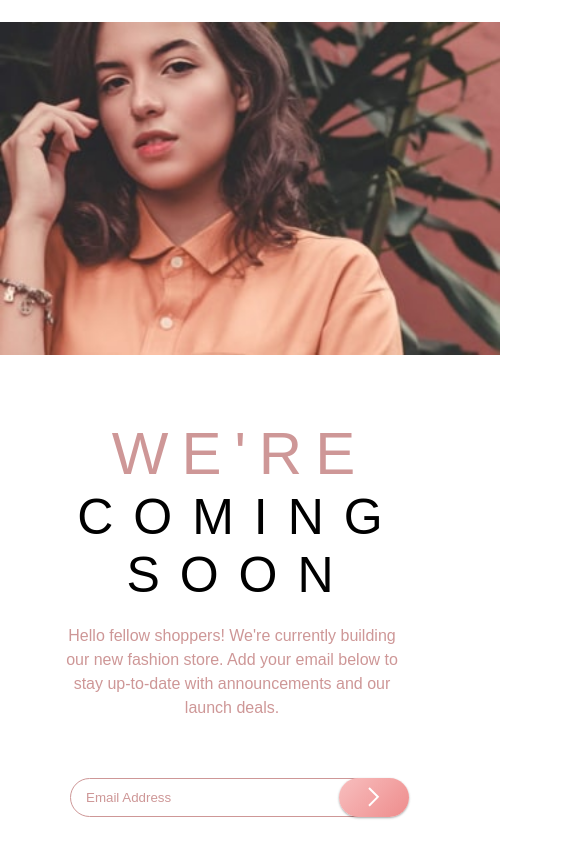
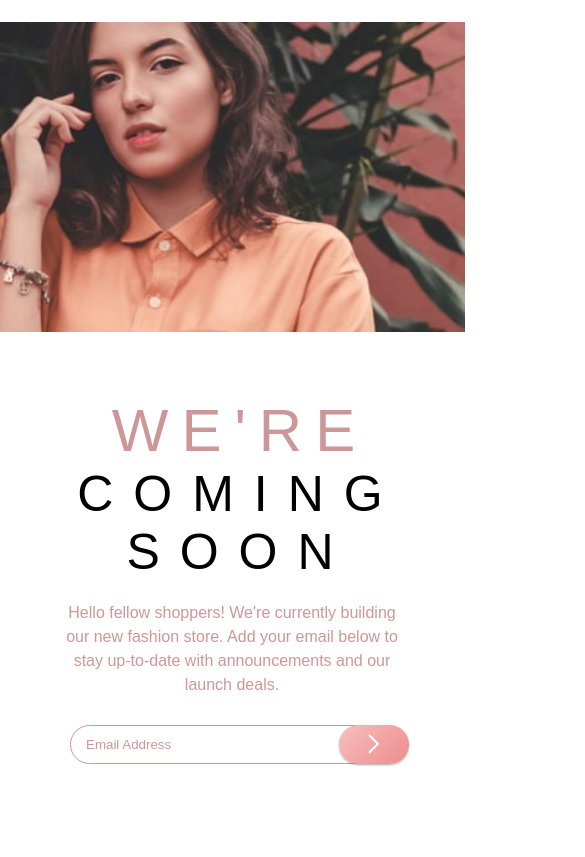
Before and after one commit to chiddy-eze/base-apparel-coming-soon-master, a plain HTML site: page index.html in a window 390 px wide. Shown: the part 95-952 px from the top of the page, 585 px wide, since content can reach past the window. After the commit the page ends 927 px from the top, so only its background shows below. Drawn offline with Linux system fonts and the light colour scheme.

Commit message:
--- Auto-Git Commit ---

```diff
--- a/style.css
+++ b/style.css
@@ -95,17 +95,17 @@ h1 {
     padding: 0px;
     background-image: none;
     font-family: "Josefin Sans", sans-serif;
-    max-width: 600px;
+    max-width: 450px;
   }
   .container {
     display: flex;
-    width: 600px;
+    width: 465px;
   }
   .bgTop{
     display: block;
     margin-bottom: 60px;
     padding: 0px;
-    width: 500px;
+    width: 465px;
   }
   .bgrnd{
     width: 100%;
@@ -114,10 +114,11 @@ h1 {
   .left {
     margin: 0px;
     padding: 0px;
+    width: 465px;
   }
   .centre {
-  width: 400px;
-  margin: 0px 0px 40px 40px;
+  /* width: 400px; */
+  /* margin: 0px 0px 40px 40px; */
   text-align: center;
 }
 .info {
```
